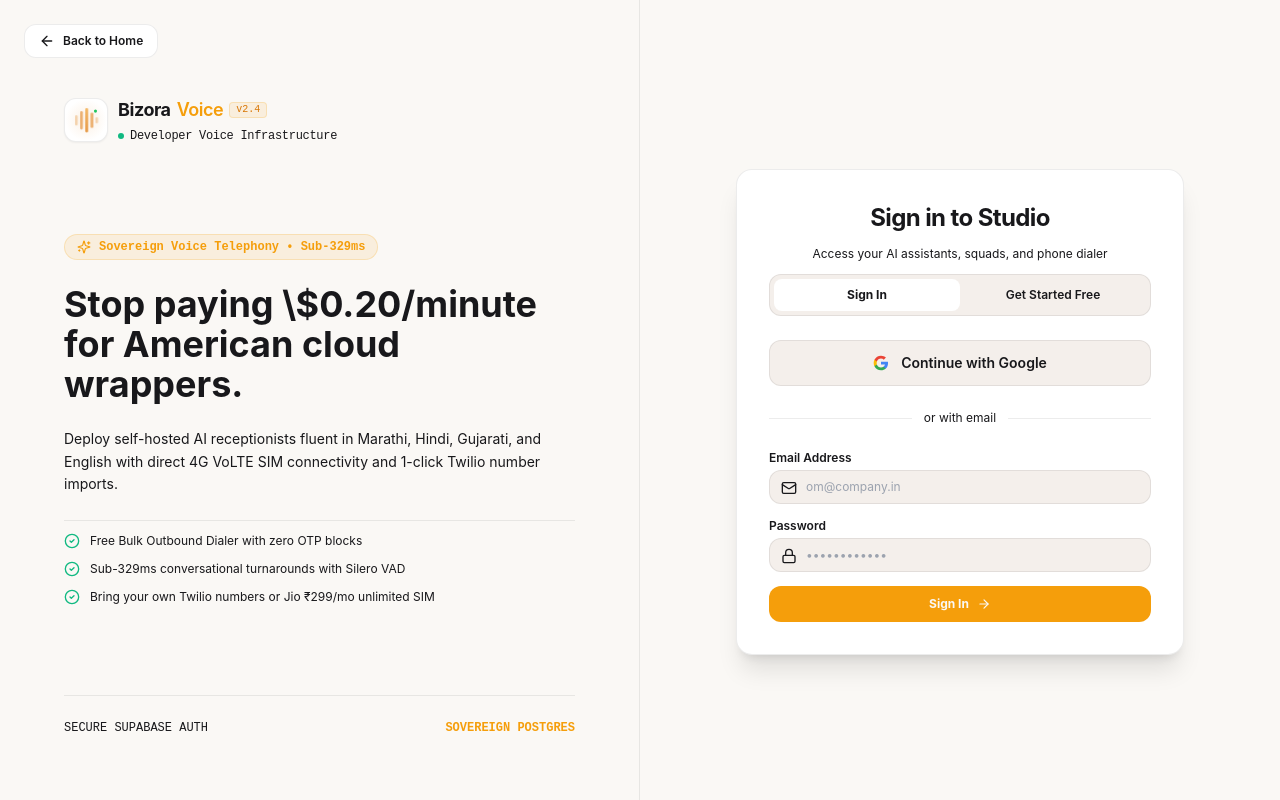
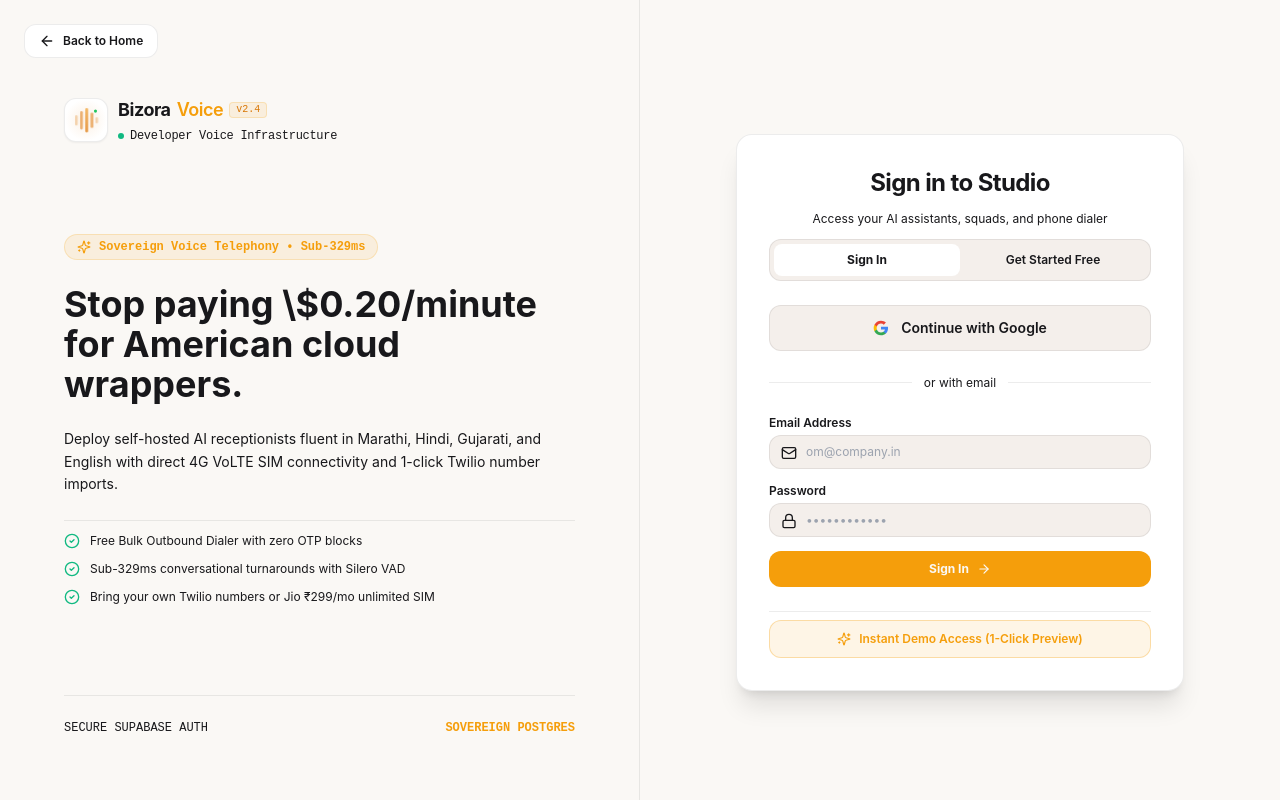
Before and after one commit to omkhade75/BizoraVoice, a Next.js app in the folder frontend/: page /login in a window 1280 px wide. Built offline with nearby package versions, Linux system fonts and the light colour scheme; no server answers.

Commit message:
feat(auth, pilot): add 1-click instant demo access, resilient OAuth hash redirection, and clean test suite

```diff
--- a/frontend/src/app/layout.tsx
+++ b/frontend/src/app/layout.tsx
@@ -34,6 +34,11 @@ export default function RootLayout({
                 } else {
                   document.documentElement.classList.remove('dark');
                 }
+
+                // Resilient OAuth redirect capture
+                if (window.location.hash && window.location.hash.includes('access_token=') && !window.location.pathname.includes('/auth/callback')) {
+                  window.location.replace('/auth/callback' + window.location.hash);
+                }
               } catch (_) {}
             `,
           }}
--- a/frontend/src/app/login/page.tsx
+++ b/frontend/src/app/login/page.tsx
@@ -68,6 +68,21 @@ function LoginFormContent() {
     } catch (err: any) {
       setErrorMsg(err.message || 'Google authentication failed to initialize.');
       setGoogleLoading(false);
+    }
+  };
+
+  const handleDemoLogin = async () => {
+    setErrorMsg(null);
+    setLoading(true);
+    try {
+      const res = await loginUser('admin@bizoravoice.com', 'admin123');
+      setSuccessUser(res.user);
+      setTimeout(() => {
+        router.push('/agents');
+      }, 500);
+    } catch (err: any) {
+      setErrorMsg(err.message || 'Demo login failed');
+      setLoading(false);
     }
   };
 
@@ -313,12 +328,25 @@ function LoginFormContent() {
               <button
                 type="submit"
                 disabled={loading || !!successUser}
-                className="w-full py-2.5 rounded-xl bg-amber-500 hover:bg-amber-400 text-obsidian-canvas font-bold text-xs transition shadow-xs flex items-center justify-center gap-2 mt-4 disabled:opacity-50"
+                className="w-full py-2.5 rounded-xl bg-amber-500 hover:bg-amber-400 text-obsidian-canvas font-bold text-xs transition shadow-xs flex items-center justify-center gap-2 mt-4 disabled:opacity-50 cursor-pointer"
               >
                 <span>{loading ? 'Authenticating...' : mode === 'signup' ? 'Create Account' : 'Sign In'}</span>
                 <ArrowRight className="w-3.5 h-3.5" />
               </button>
             </form>
+
+            {/* 3. ONE-CLICK DEMO ACCESS */}
+            <div className="pt-2 border-t border-border-subtle">
+              <button
+                type="button"
+                onClick={handleDemoLogin}
+                disabled={loading || !!successUser}
+                className="w-full py-2.5 px-3 rounded-xl border border-amber-500/30 hover:border-amber-500/60 bg-amber-500/10 hover:bg-amber-500/15 text-amber-500 font-semibold text-xs flex items-center justify-center gap-2 transition cursor-pointer"
+              >
+                <Sparkles className="w-3.5 h-3.5" />
+                <span>Instant Demo Access (1-Click Preview)</span>
+              </button>
+            </div>
           </div>
         </div>
       </div>
--- a/frontend/src/lib/api.ts
+++ b/frontend/src/lib/api.ts
@@ -543,7 +543,7 @@ export async function signInWithGoogleOAuth(): Promise<{ error: any }> {
   const { error } = await supabase.auth.signInWithOAuth({
     provider: 'google',
     options: {
-      redirectTo: `${origin}/auth/callback/`,
+      redirectTo: `${origin}/auth/callback`,
       queryParams: {
         access_type: 'offline',
         prompt: 'consent',
```
Also changed, not shown: 2 other files (tests, documents, lock files or other folders).
